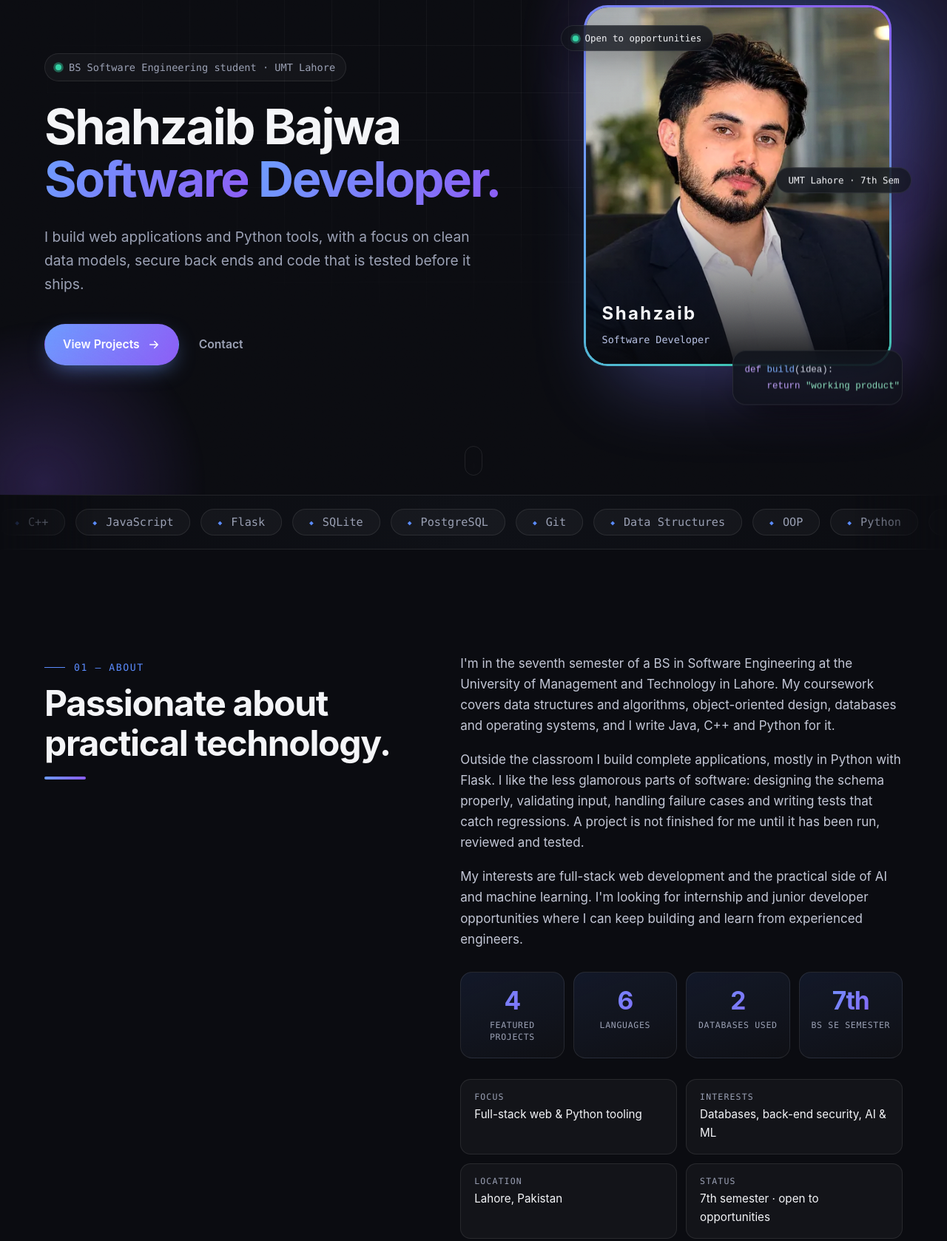
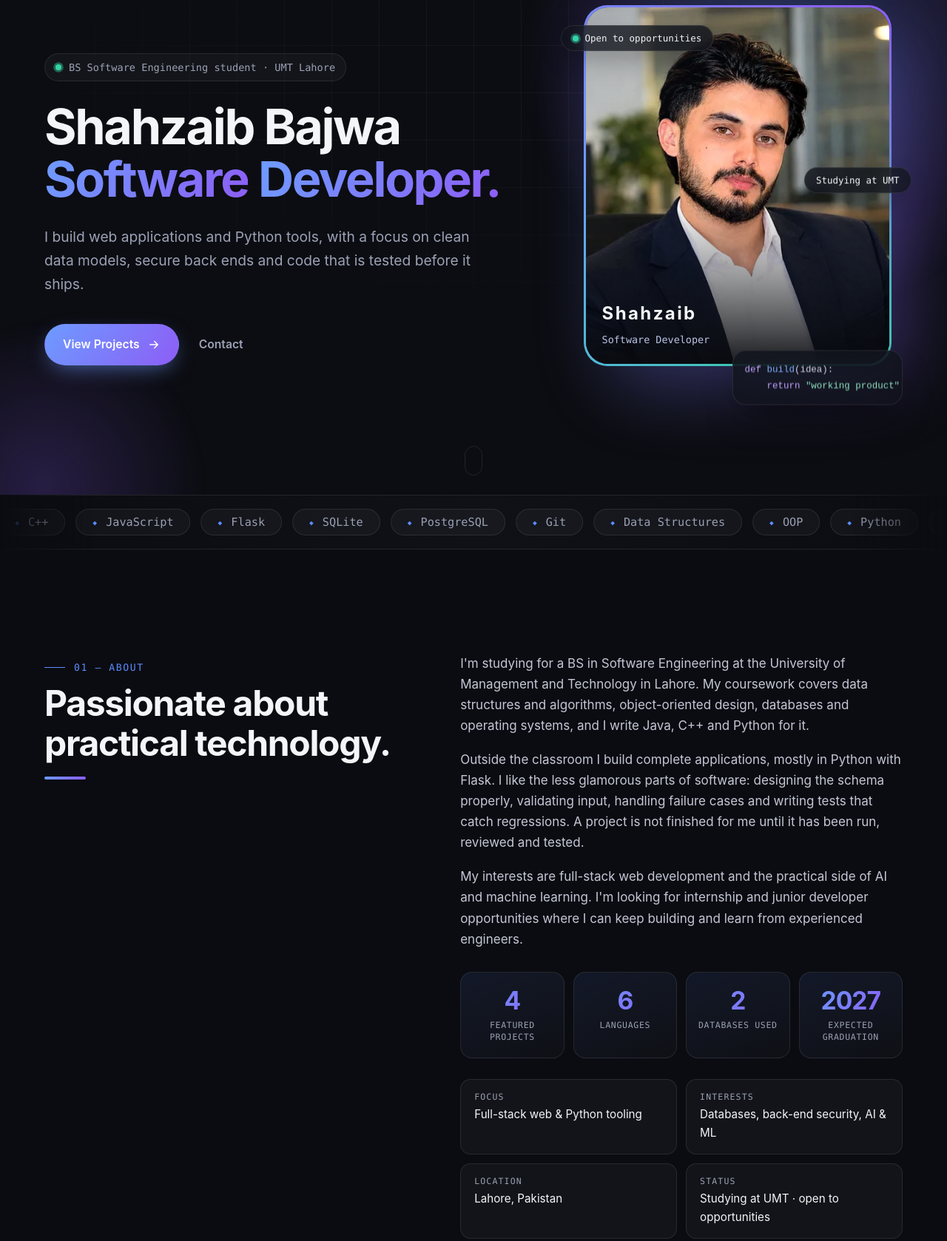
Before and after one commit to ShahzaibBajwa-804/portfolio, a website: page index.html in a window 1280 px wide. Shown: the part 131-1809 px from the top of the page at 74% size. Drawn offline with Linux system fonts and the light colour scheme; no server answers.

Commit message:
Remove semester references from portfolio

```diff
--- a/index.html
+++ b/index.html
@@ -82,7 +82,7 @@
               <div class="portrait__name"><b>Shahzaib</b><span>Software Developer</span></div>
             </div>
             <div class="badge badge--a" aria-hidden="true"><i class="pulse"></i>Open to opportunities</div>
-            <div class="badge badge--b" aria-hidden="true">UMT Lahore · 7th Sem</div>
+            <div class="badge badge--b" aria-hidden="true">Studying at UMT</div>
             <div class="codecard codecard--mini" aria-hidden="true">
               <pre class="codecard__body"><code><span class="k">def</span> <span class="f">build</span>(idea):
     <span class="k">return</span> <span class="s">"working product"</span></code></pre>
@@ -104,20 +104,20 @@
           <h2 id="about-title">Passionate about practical technology.</h2>
         </div>
         <div class="about__body reveal">
-          <p>I'm in the seventh semester of a BS in Software Engineering at the University of Management and Technology in Lahore. My coursework covers data structures and algorithms, object-oriented design, databases and operating systems, and I write Java, C++ and Python for it.</p>
+          <p>I'm studying for a BS in Software Engineering at the University of Management and Technology in Lahore. My coursework covers data structures and algorithms, object-oriented design, databases and operating systems, and I write Java, C++ and Python for it.</p>
           <p>Outside the classroom I build complete applications, mostly in Python with Flask. I like the less glamorous parts of software: designing the schema properly, validating input, handling failure cases and writing tests that catch regressions. A project is not finished for me until it has been run, reviewed and tested.</p>
           <p>My interests are full-stack web development and the practical side of AI and machine learning. I'm looking for internship and junior developer opportunities where I can keep building and learn from experienced engineers.</p>
           <ul class="stats" aria-label="At a glance">
             <li><b data-count="4">4</b><span>Featured projects</span></li>
             <li><b data-count="6">6</b><span>Languages</span></li>
             <li><b data-count="2">2</b><span>Databases used</span></li>
-            <li><b data-count="7" data-suffix="th">7th</b><span>BS SE semester</span></li>
+            <li><b>2027</b><span>Expected graduation</span></li>
           </ul>
           <ul class="facts">
             <li><span>Focus</span>Full-stack web &amp; Python tooling</li>
             <li><span>Interests</span>Databases, back-end security, AI &amp; ML</li>
             <li><span>Location</span>Lahore, Pakistan</li>
-            <li><span>Status</span>7th semester · open to opportunities</li>
+            <li><span>Status</span>Studying at UMT · open to opportunities</li>
           </ul>
         </div>
       </div>
@@ -162,7 +162,7 @@
         </div>
         <article class="edu reveal">
           <div class="edu__main">
-            <p class="edu__tag">In progress · 7th Semester</p>
+            <p class="edu__tag">In progress · Expected 2027</p>
             <h3>BS Software Engineering</h3>
             <p class="edu__school">University of Management and Technology (UMT) — Lahore, Pakistan</p>
             <p>A degree focused on engineering software systematically: design, construction, testing and team delivery.</p>
@@ -209,7 +209,7 @@
         <aside class="now reveal" aria-label="Currently">
           <p class="now__label"><i class="pulse" aria-hidden="true"></i>Right now</p>
           <ul>
-            <li><b>Studying</b><span>BS Software Engineering, 7th semester</span></li>
+            <li><b>Studying</b><span>BS Software Engineering at UMT</span></li>
             <li><b>Building</b><span>Full-stack web apps and Python automation</span></li>
             <li><b>Looking for</b><span>Internships, junior roles and collaborations</span></li>
           </ul>
```
